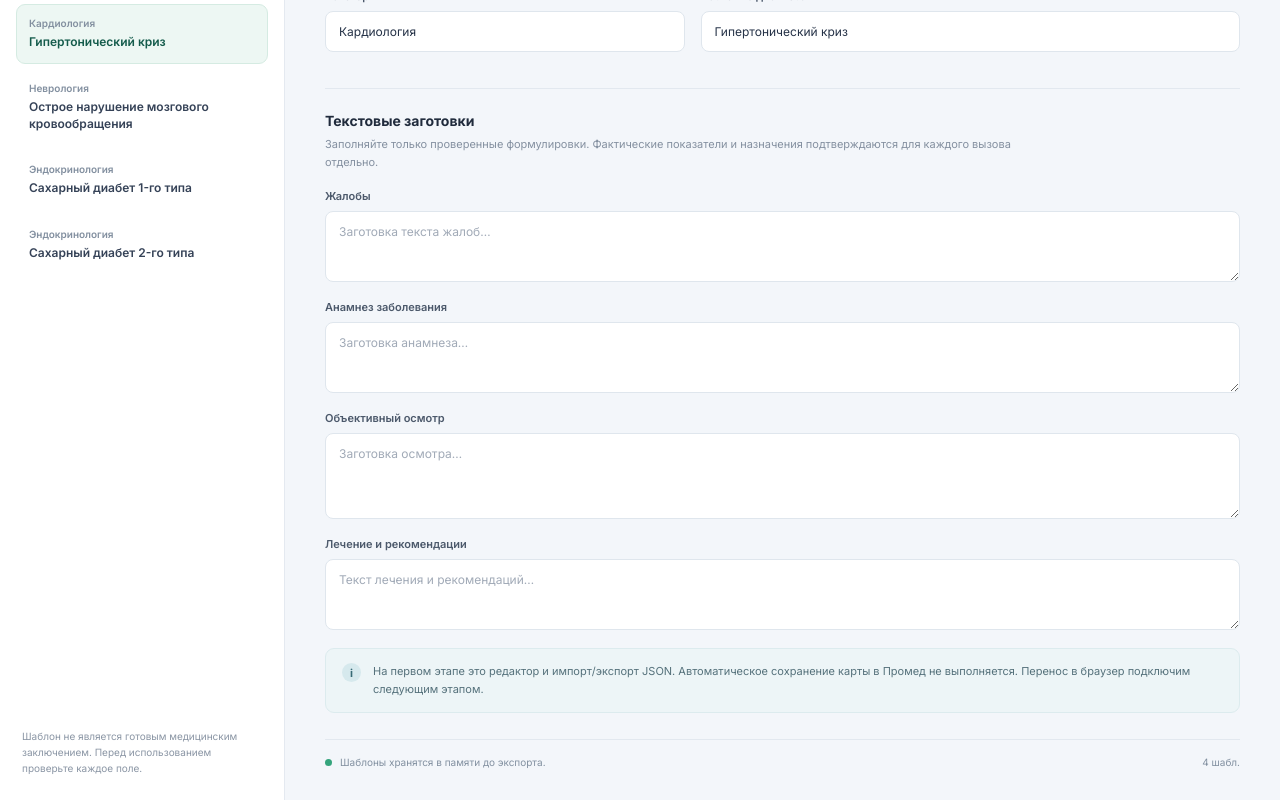
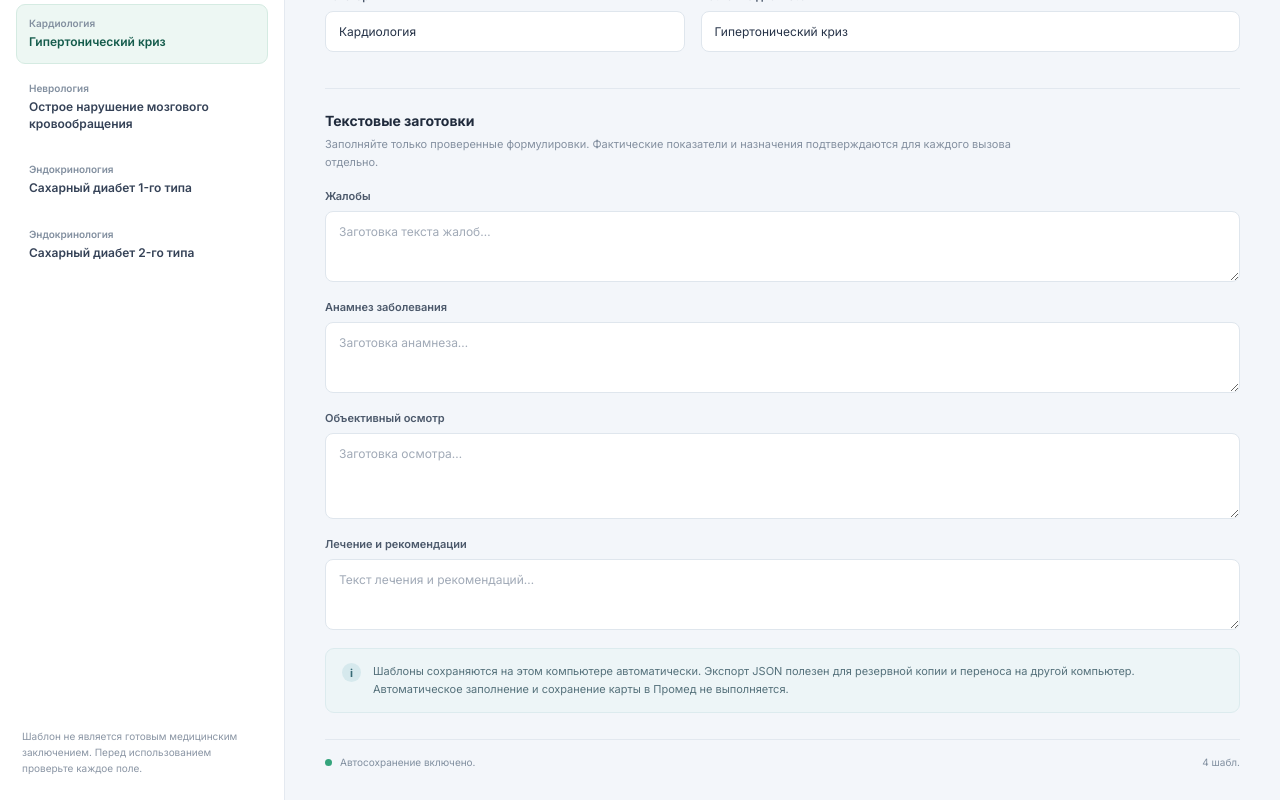
Before and after one commit to adamant1990/SMP-Card-assistant, a React (Vite) app in the folder desktop/: page / in a window 1280 px wide. Shown: the part 208-1008 px from the top of the page. Built offline with nearby package versions, Linux system fonts and the light colour scheme.

Commit message:
Add automatic local template persistence

```diff
--- a/desktop/src/App.tsx
+++ b/desktop/src/App.tsx
@@ -1,6 +1,7 @@
-import { useMemo, useState } from 'react';
+import { useEffect, useMemo, useState } from 'react';
 
 type Template = { id: string; category: string; diagnosis: string; complaints: string; anamnesis: string; examination: string; treatment: string };
+const STORAGE_KEY = 'smp-card-assistant.templates.v1';
 const starter: Template[] = [
   { id: 'hypertension', category: 'Кардиология', diagnosis: 'Гипертонический криз', complaints: '', anamnesis: '', examination: '', treatment: '' },
   { id: 'stroke', category: 'Неврология', diagnosis: 'Острое нарушение мозгового кровообращения', complaints: '', anamnesis: '', examination: '', treatment: '' },
@@ -9,17 +10,54 @@ const starter: Template[] = [
 ];
 const blank = (): Template => ({ id: crypto.randomUUID(), category: 'Терапия', diagnosis: 'Новый шаблон', complaints: '', anamnesis: '', examination: '', treatment: '' });
 
+function loadTemplates(): Template[] {
+  try {
+    const saved = localStorage.getItem(STORAGE_KEY);
+    if (!saved) return starter;
+    const data = JSON.parse(saved);
+    if (!Array.isArray(data) || !data.every(t => t && typeof t.id === 'string' && typeof t.category === 'string' && typeof t.diagnosis === 'string')) return starter;
+    return data.map((t: Partial<Template>) => ({
+      id: typeof t.id === 'string' ? t.id : crypto.randomUUID(),
+      category: typeof t.category === 'string' ? t.category : 'Терапия',
+      diagnosis: typeof t.diagnosis === 'string' ? t.diagnosis : 'Новый шаблон',
+      complaints: typeof t.complaints === 'string' ? t.complaints : '',
+      anamnesis: typeof t.anamnesis === 'string' ? t.anamnesis : '',
+      examination: typeof t.examination === 'string' ? t.examination : '',
+      treatment: typeof t.treatment === 'string' ? t.treatment : '',
+    }));
+  } catch {
+    return starter;
+  }
+}
+
 export default function App() {
-  const [templates, setTemplates] = useState(starter);
-  const [selectedId, setSelectedId] = useState(starter[0].id);
+  const [templates, setTemplates] = useState<Template[]>(loadTemplates);
+  const [selectedId, setSelectedId] = useState(() => loadTemplates()[0]?.id ?? '');
   const [search, setSearch] = useState('');
-  const [status, setStatus] = useState('Шаблоны хранятся в памяти до экспорта.');
+  const [status, setStatus] = useState('Автосохранение включено.');
   const selected = templates.find(t => t.id === selectedId) ?? templates[0];
   const filtered = useMemo(() => templates.filter(t => `${t.category} ${t.diagnosis}`.toLowerCase().includes(search.toLowerCase())), [templates, search]);
-  const update = (key: keyof Template, value: string) => setTemplates(current => current.map(t => t.id === selectedId ? { ...t, [key]: value } : t));
+
+  useEffect(() => {
+    try {
+      localStorage.setItem(STORAGE_KEY, JSON.stringify(templates));
+    } catch {
+      setStatus('Не удалось сохранить шаблоны автоматически. Используйте экспорт JSON.');
+    }
+  }, [templates]);
+
+  const update = (key: keyof Template, value: string) => {
+    setTemplates(current => current.map(t => t.id === selectedId ? { ...t, [key]: value } : t));
+    setStatus('Изменения сохраняются автоматически.');
+  };
   const exportJson = () => {
     const blob = new Blob([JSON.stringify({ schemaVersion: 1, templates }, null, 2)], { type: 'application/json' });
-    const url = URL.createObjectURL(blob); const a = document.createElement('a'); a.href = url; a.download = 'smp-templates.json'; a.click(); URL.revokeObjectURL(url);
+    const url = URL.createObjectURL(blob);
+    const a = document.createElement('a');
+    a.href = url;
+    a.download = 'smp-templates.json';
+    a.click();
+    URL.revokeObjectURL(url);
     setStatus('JSON-файл шаблонов экспортирован.');
   };
   const importJson = (file?: File) => {
@@ -30,23 +68,36 @@ export default function App() {
         const data = JSON.parse(String(reader.result));
         const incoming = Array.isArray(data) ? data : data.templates;
         if (!Array.isArray(incoming) || !incoming.every(t => t && typeof t.category === 'string' && typeof t.diagnosis === 'string')) throw new Error('bad format');
-        const normalized = incoming.map((t: Partial<Template>) => ({ ...blank(), ...t, id: typeof t.id === 'string' ? t.id : crypto.randomUUID() }));
-        setTemplates(normalized); setSelectedId(normalized[0]?.id ?? ''); setStatus(`Импортировано шаблонов: ${normalized.length}.`);
-      } catch { setStatus('Не удалось прочитать файл. Проверьте формат JSON.'); }
+        const normalized: Template[] = incoming.map((t: Partial<Template>) => ({
+          id: typeof t.id === 'string' ? t.id : crypto.randomUUID(),
+          category: t.category ?? 'Терапия',
+          diagnosis: t.diagnosis ?? 'Новый шаблон',
+          complaints: t.complaints ?? '',
+          anamnesis: t.anamnesis ?? '',
+          examination: t.examination ?? '',
+          treatment: t.treatment ?? '',
+        }));
+        setTemplates(normalized);
+        setSelectedId(normalized[0]?.id ?? '');
+        setStatus(`Импортировано шаблонов: ${normalized.length}. Изменения сохранятся автоматически.`);
+      } catch {
+        setStatus('Не удалось прочитать файл. Проверьте формат JSON.');
+      }
     };
     reader.readAsText(file);
   };
+
   return <main className="app-shell">
     <header className="topbar"><div className="brand-mark">СМП</div><div><h1>SMP Card Assistant</h1><p>Редактор шаблонов карт вызова</p></div><div className="top-spacer"/><button className="primary" onClick={exportJson}>Экспорт JSON</button><label className="button secondary">Импорт JSON<input type="file" accept="application/json,.json" hidden onChange={e => importJson(e.target.files?.[0])}/></label></header>
-    <div className="workspace"><aside className="sidebar"><div className="side-heading"><h2>Шаблоны</h2><button title="Добавить шаблон" onClick={() => { const t = blank(); setTemplates(v => [...v, t]); setSelectedId(t.id); }}>＋</button></div><input className="search" value={search} onChange={e => setSearch(e.target.value)} placeholder="Поиск диагноза…"/><div className="template-list">{filtered.map(t => <button key={t.id} className={`template-item ${selectedId === t.id ? 'active' : ''}`} onClick={() => setSelectedId(t.id)}><span>{t.category}</span><strong>{t.diagnosis}</strong></button>)}</div><p className="sidebar-note">Шаблон не является готовым медицинским заключением. Перед использованием проверьте каждое поле.</p></aside>
-    {selected ? <section className="editor"><div className="page-heading"><div><span className="eyebrow">РЕДАКТОР ШАБЛОНА</span><h2>{selected.diagnosis}</h2></div><button className="danger-ghost" onClick={() => { if (templates.length < 2) { setStatus('Нужен хотя бы один шаблон.'); return; } const next = templates.filter(t => t.id !== selectedId); setTemplates(next); setSelectedId(next[0].id); }}>Удалить шаблон</button></div>
+    <div className="workspace"><aside className="sidebar"><div className="side-heading"><h2>Шаблоны</h2><button title="Добавить шаблон" onClick={() => { const t = blank(); setTemplates(v => [...v, t]); setSelectedId(t.id); setStatus('Новый шаблон добавлен.'); }}>＋</button></div><input className="search" value={search} onChange={e => setSearch(e.target.value)} placeholder="Поиск диагноза…"/><div className="template-list">{filtered.map(t => <button key={t.id} className={`template-item ${selectedId === t.id ? 'active' : ''}`} onClick={() => setSelectedId(t.id)}><span>{t.category}</span><strong>{t.diagnosis}</strong></button>)}</div><p className="sidebar-note">Шаблон не является готовым медицинским заключением. Перед использованием проверьте каждое поле.</p></aside>
+    {selected ? <section className="editor"><div className="page-heading"><div><span className="eyebrow">РЕДАКТОР ШАБЛОНА</span><h2>{selected.diagnosis}</h2></div><button className="danger-ghost" onClick={() => { if (templates.length < 2) { setStatus('Нужен хотя бы один шаблон.'); return; } const next = templates.filter(t => t.id !== selectedId); setTemplates(next); setSelectedId(next[0].id); setStatus('Шаблон удалён.'); }}>Удалить шаблон</button></div>
       <div className="field-grid"><label className="field"><span>Категория</span><input value={selected.category} onChange={e => update('category', e.target.value)} placeholder="Например, Кардиология"/></label><label className="field"><span>Название диагноза</span><input value={selected.diagnosis} onChange={e => update('diagnosis', e.target.value)}/></label></div>
       <div className="section-title"><h3>Текстовые заготовки</h3><p>Заполняйте только проверенные формулировки. Фактические показатели и назначения подтверждаются для каждого вызова отдельно.</p></div>
       <label className="field"><span>Жалобы</span><textarea value={selected.complaints} onChange={e => update('complaints', e.target.value)} placeholder="Заготовка текста жалоб…" rows={3}/></label>
       <label className="field"><span>Анамнез заболевания</span><textarea value={selected.anamnesis} onChange={e => update('anamnesis', e.target.value)} placeholder="Заготовка анамнеза…" rows={3}/></label>
       <label className="field"><span>Объективный осмотр</span><textarea value={selected.examination} onChange={e => update('examination', e.target.value)} placeholder="Заготовка осмотра…" rows={4}/></label>
       <label className="field"><span>Лечение и рекомендации</span><textarea value={selected.treatment} onChange={e => update('treatment', e.target.value)} placeholder="Текст лечения и рекомендаций…" rows={3}/></label>
-      <div className="notice"><span className="notice-icon">i</span><p>На первом этапе это редактор и импорт/экспорт JSON. Автоматическое сохранение карты в Промед не выполняется. Перенос в браузер подключим следующим этапом.</p></div>
+      <div className="notice"><span className="notice-icon">i</span><p>Шаблоны сохраняются на этом компьютере автоматически. Экспорт JSON полезен для резервной копии и переноса на другой компьютер. Автоматическое заполнение и сохранение карты в Промед не выполняется.</p></div>
       <footer className="statusbar"><span className="status-dot"/>{status}<span className="status-spacer"/><span>{templates.length} шабл.</span></footer>
     </section> : <section className="editor empty-state">Добавьте шаблон, чтобы начать.</section>}</div>
   </main>;
```
